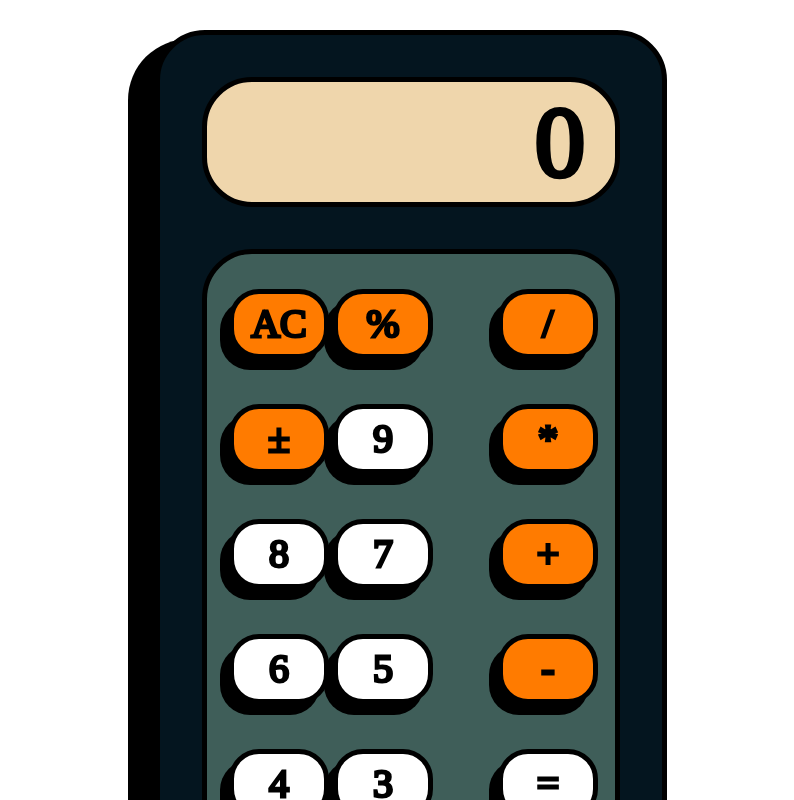
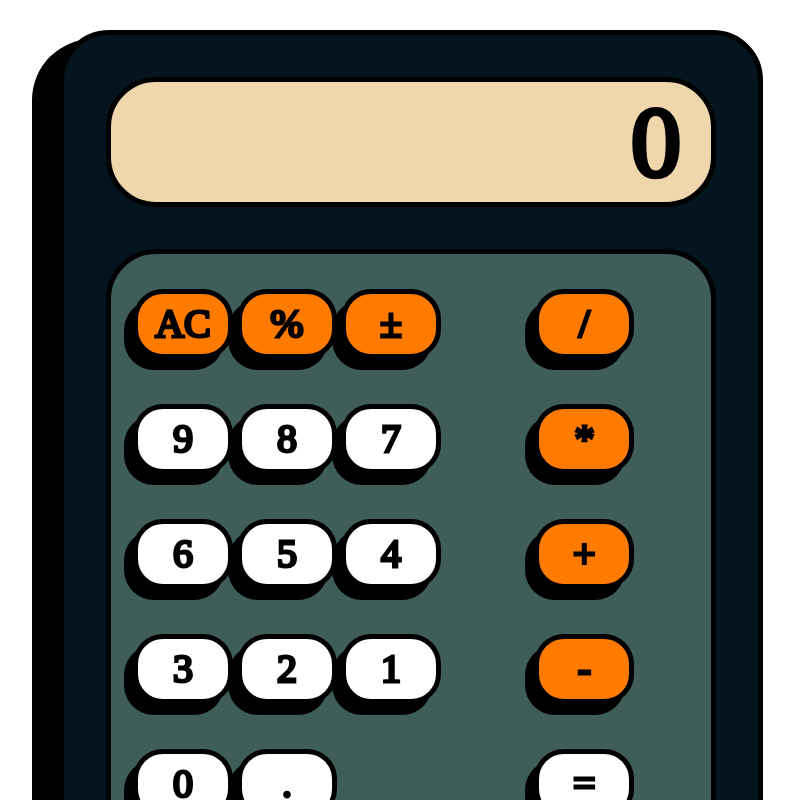
Before and after one commit to JorgeBillini/React-Calculator, a React (Create React App) app: page / in a window 1280 px wide. Shown: the top 800 px of the page, without its empty margins (229-1023 px from the left). Built offline with nearby package versions, Linux system fonts and the light colour scheme.

Commit message:
changed the width of calculator class

```diff
--- a/src/app.css
+++ b/src/app.css
@@ -6,7 +6,7 @@
 
 .calculator {
   /* background-color: aqua; */
-  width: 40%;
+  width: 55%;
   height: 900px;
   margin: auto;
   margin-top: 30px;
```
